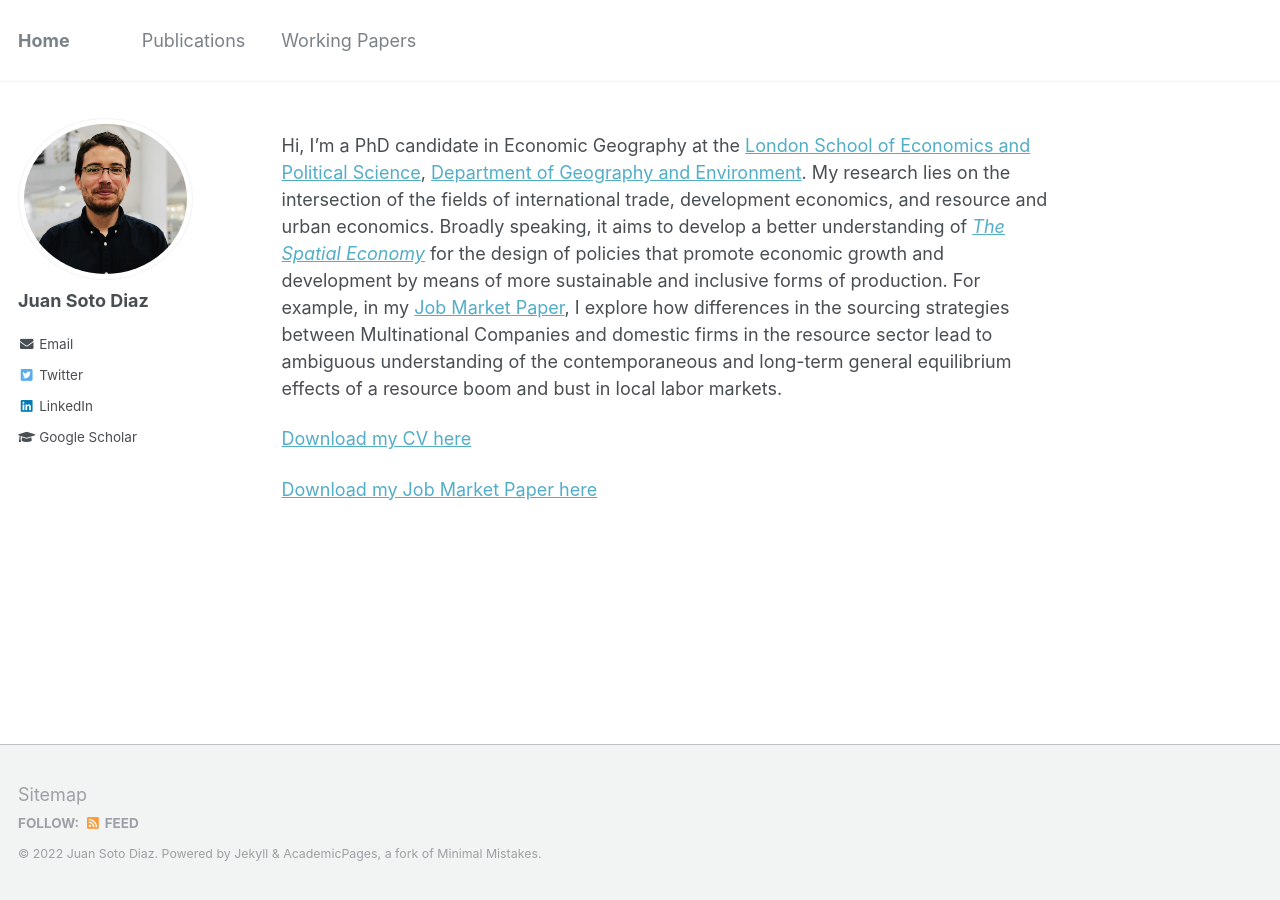
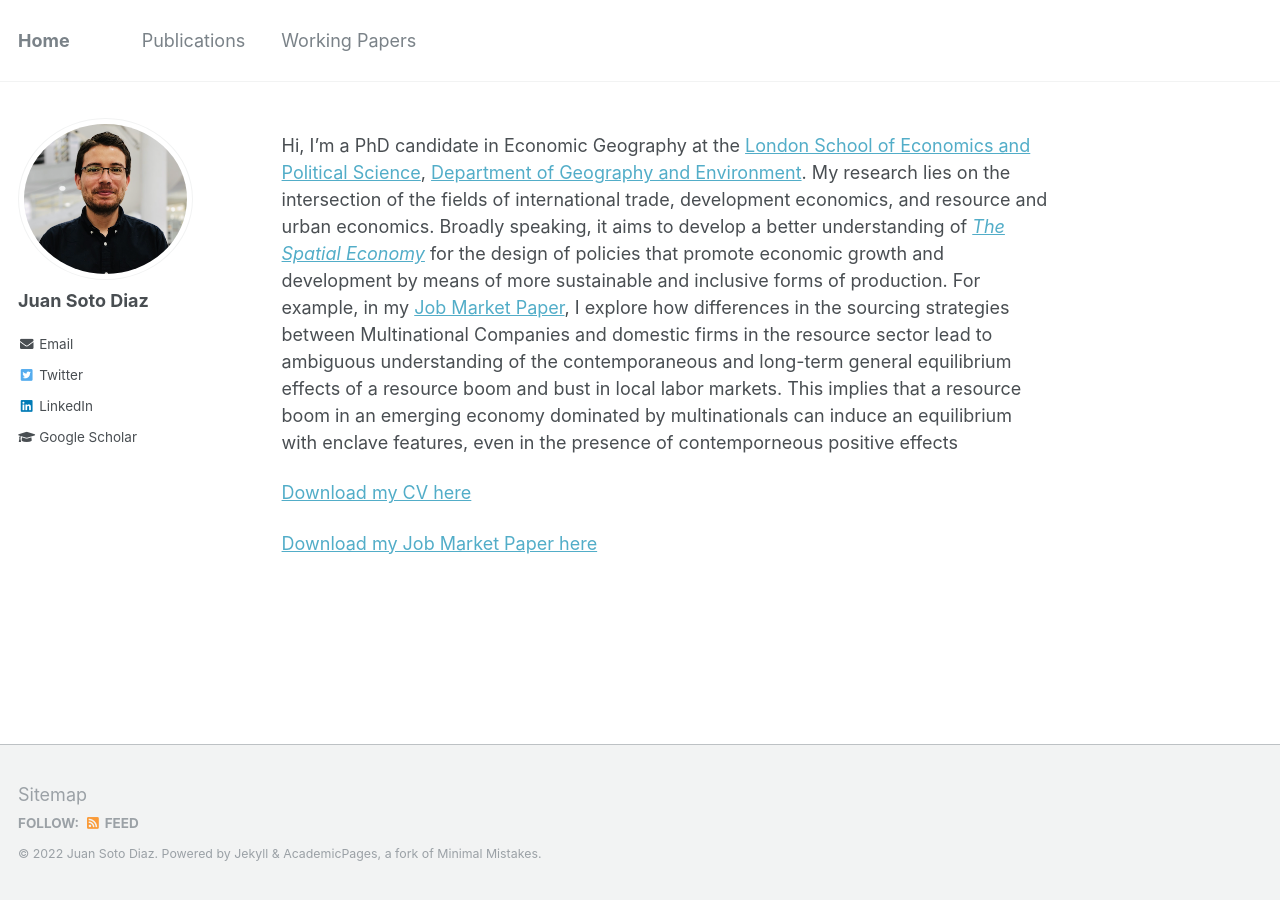
Before and after one commit to pedrofierroz87/pedrofierroz87.github.io, a Jekyll site: the page built from _pages/about.md, in a window 1280 px wide. Built offline with Jekyll 4.4.1, drawn with Linux system fonts in a browser that asks for light colours.

Commit message:
Update about.md

```diff
--- a/_pages/about.md
+++ b/_pages/about.md
@@ -8,7 +8,7 @@ redirect_from:
   - /about.html
 ---
 
-Hi, I'm a PhD candidate in Economic Geography at the [London School of Economics and Political Science](https://lse.ac.uk), [Department of Geography and Environment](https://www.lse.ac.uk/geography-and-environment). My research lies on the intersection of the fields of international trade, development economics, and resource and urban economics. Broadly speaking, it aims to develop a better understanding of [<i>The Spatial Economy</i>](https://www.aeaweb.org/articles?id=10.1257/jel.20181414) for the design of policies that promote economic growth and development by means of more sustainable and inclusive forms of production. For example, in my [Job Market Paper](https://onlinelibrary.wiley.com/doi/epdf/10.1111/jors.12269), I explore how differences in the sourcing strategies between Multinational Companies and domestic firms in the resource sector lead to ambiguous understanding of the contemporaneous and long-term general equilibrium effects of a resource boom and bust in local labor markets.
+Hi, I'm a PhD candidate in Economic Geography at the [London School of Economics and Political Science](https://lse.ac.uk), [Department of Geography and Environment](https://www.lse.ac.uk/geography-and-environment). My research lies on the intersection of the fields of international trade, development economics, and resource and urban economics. Broadly speaking, it aims to develop a better understanding of [<i>The Spatial Economy</i>](https://www.aeaweb.org/articles?id=10.1257/jel.20181414) for the design of policies that promote economic growth and development by means of more sustainable and inclusive forms of production. For example, in my [Job Market Paper](https://onlinelibrary.wiley.com/doi/epdf/10.1111/jors.12269), I explore how differences in the sourcing strategies between Multinational Companies and domestic firms in the resource sector lead to ambiguous understanding of the contemporaneous and long-term general equilibrium effects of a resource boom and bust in local labor markets. This implies that  a resource boom in an emerging economy dominated by multinationals can induce an equilibrium with enclave features, even in the presence of contemporneous positive effects
 
 [Download my CV here](https://onlinelibrary.wiley.com/doi/epdf/10.1111/jors.12269)
 
```
